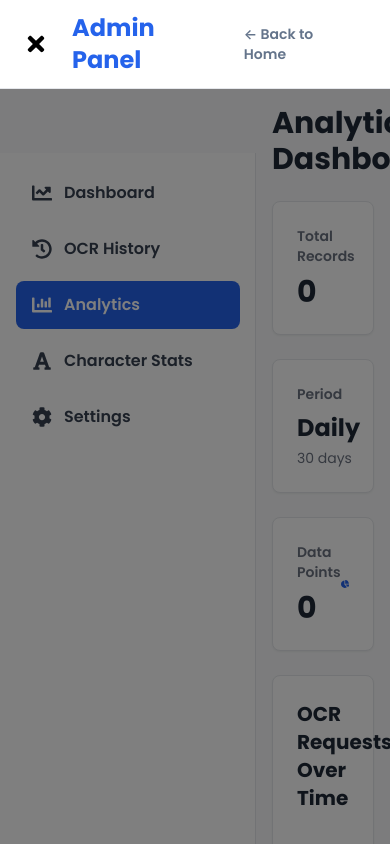
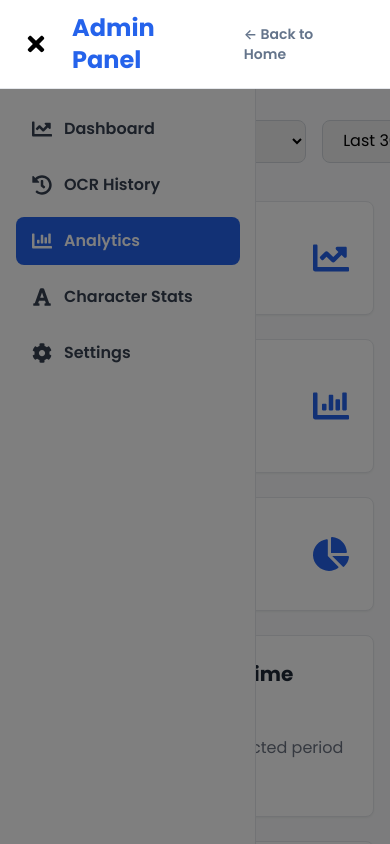
Before and after one commit to SajBajra/Final-Year-Project, a React app in the folder frontend/: page /admin/analytics in a window 390 px wide. Shown: the top 844 px of the page. Built offline with nearby package versions, Linux system fonts and the light colour scheme; the HTML template or start-up script is replaced by a standard one.

Commit message:
fix: Make admin sidebar sticky vertically with scrollable content inside

```diff
--- a/frontend/src/components/AdminLayout.jsx
+++ b/frontend/src/components/AdminLayout.jsx
@@ -43,12 +43,15 @@ const AdminLayout = () => {
         </div>
       </header>
 
-      <div className="flex flex-1 overflow-hidden relative">
-        {/* Sidebar - Sticky like navbar, positioned below header */}
+      <div className="flex flex-1 overflow-hidden">
+        {/* Sidebar - Sticky vertically (sideways), fixed height, scrollable content */}
         <aside
           className={`bg-white border-r border-gray-200 transition-all duration-300 flex-shrink-0 ${
             sidebarOpen ? 'w-64' : 'w-0'
-          } overflow-hidden flex flex-col sticky top-16 z-40 h-[calc(100vh-4rem)] md:h-[calc(100vh-4rem)]`}
+          } overflow-hidden flex flex-col ${
+            // Sticky on desktop (vertically), fixed on mobile
+            'fixed md:sticky md:top-16'
+          } h-[calc(100vh-64px)] z-40`}
         >
           {/* Sidebar Overlay for mobile */}
           {sidebarOpen && (
@@ -58,9 +61,10 @@ const AdminLayout = () => {
             />
           )}
 
-          {/* Sidebar Content */}
+          {/* Sidebar Content - Flex column, full height */}
           <div className={`flex flex-col h-full ${sidebarOpen ? 'w-64' : 'w-0'} overflow-hidden`}>
-            <nav className="flex-1 p-4 space-y-2 overflow-y-auto">
+            {/* Scrollable Navigation Content */}
+            <nav className="flex-1 p-4 space-y-2 overflow-y-auto overflow-x-hidden custom-scrollbar">
               {menuItems.map((item) => {
                 const IconComponent = item.icon
                 return (
@@ -83,10 +87,8 @@ const AdminLayout = () => {
           </div>
         </aside>
 
-        {/* Main Content - Adjust margin for sidebar */}
-        <main className={`flex-1 overflow-y-auto transition-all duration-300 ${
-          sidebarOpen ? 'md:ml-64' : 'md:ml-0'
-        }`}>
+        {/* Main Content - Scrollable */}
+        <main className={`flex-1 overflow-y-auto transition-all duration-300 ${sidebarOpen ? 'md:ml-0' : 'md:ml-0'}`}>
           <div className="p-4 sm:p-6">
             <Outlet />
           </div>
```
